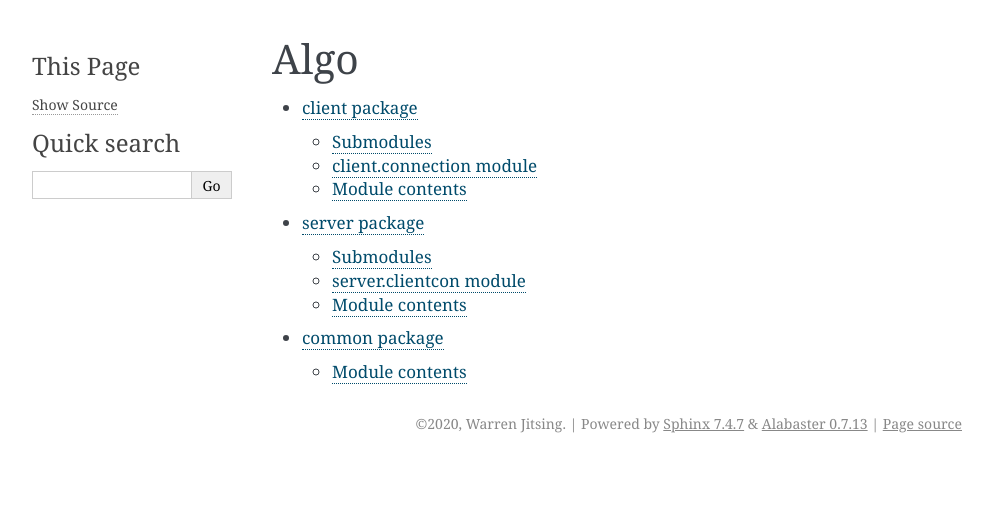
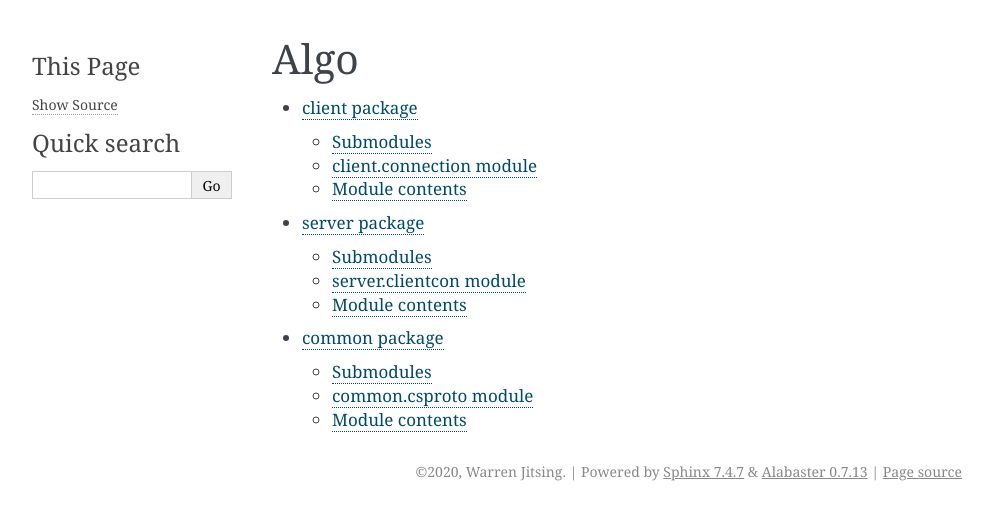
Before and after one commit to 8563a236e65cede7b14220e65c70ad5718144a3/algo, a Sphinx documentation site: the page built from docs/source/modules.rst, in a window 1280 px wide. Shown: the top 520 px of the page, without its empty margins (148-1141 px from the left). Built offline with Sphinx 7.4.7, drawn with Linux system fonts in a browser that asks for light colours.

Commit message:
(Document) csproto module
Why: Give fuller documentation for common protocols

Tags: docs csproto

```diff
--- a/docs/source/common.rst
+++ b/docs/source/common.rst
@@ -1,5 +1,17 @@
 common package
 ==============
+
+Submodules
+----------
+
+common.csproto module
+---------------------
+
+.. automodule:: common.csproto
+   :members:
+   :undoc-members:
+   :show-inheritance:
+
 
 Module contents
 ---------------
```
Also changed, not shown: 1 other file.
